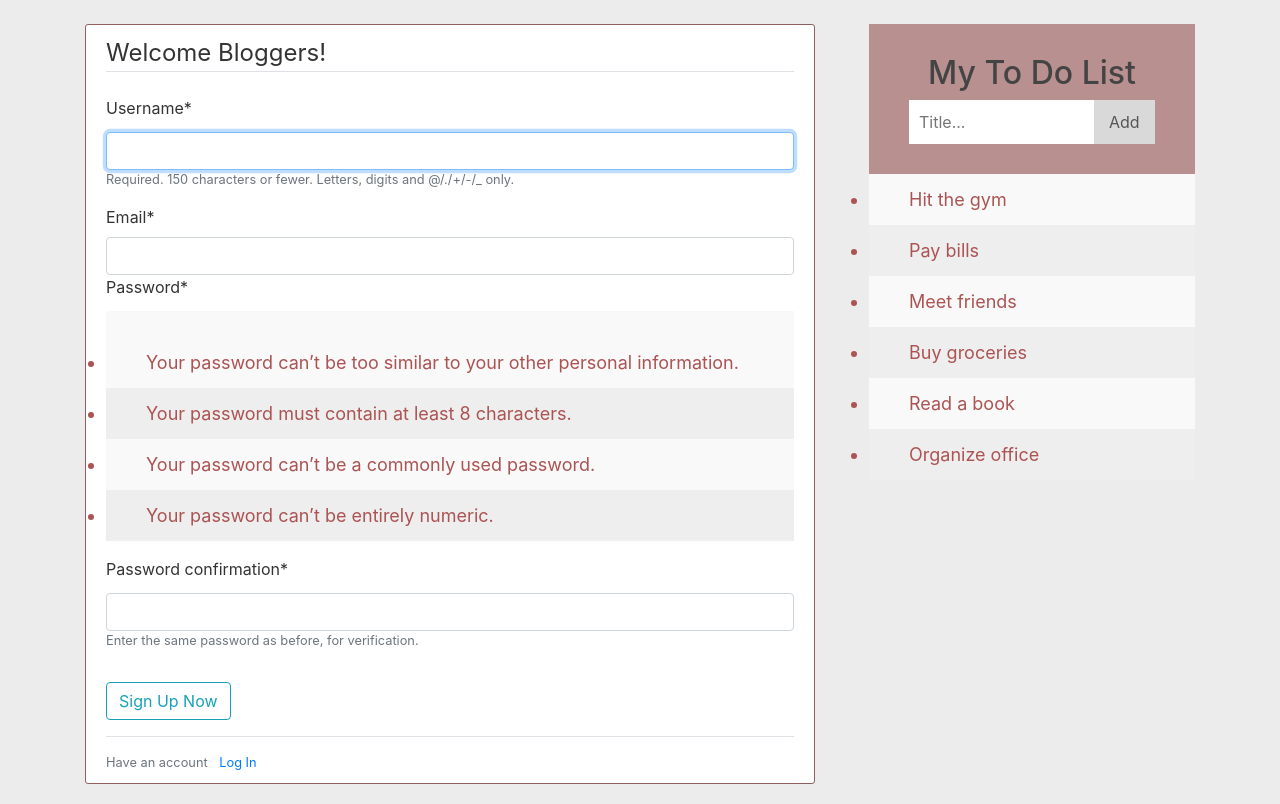
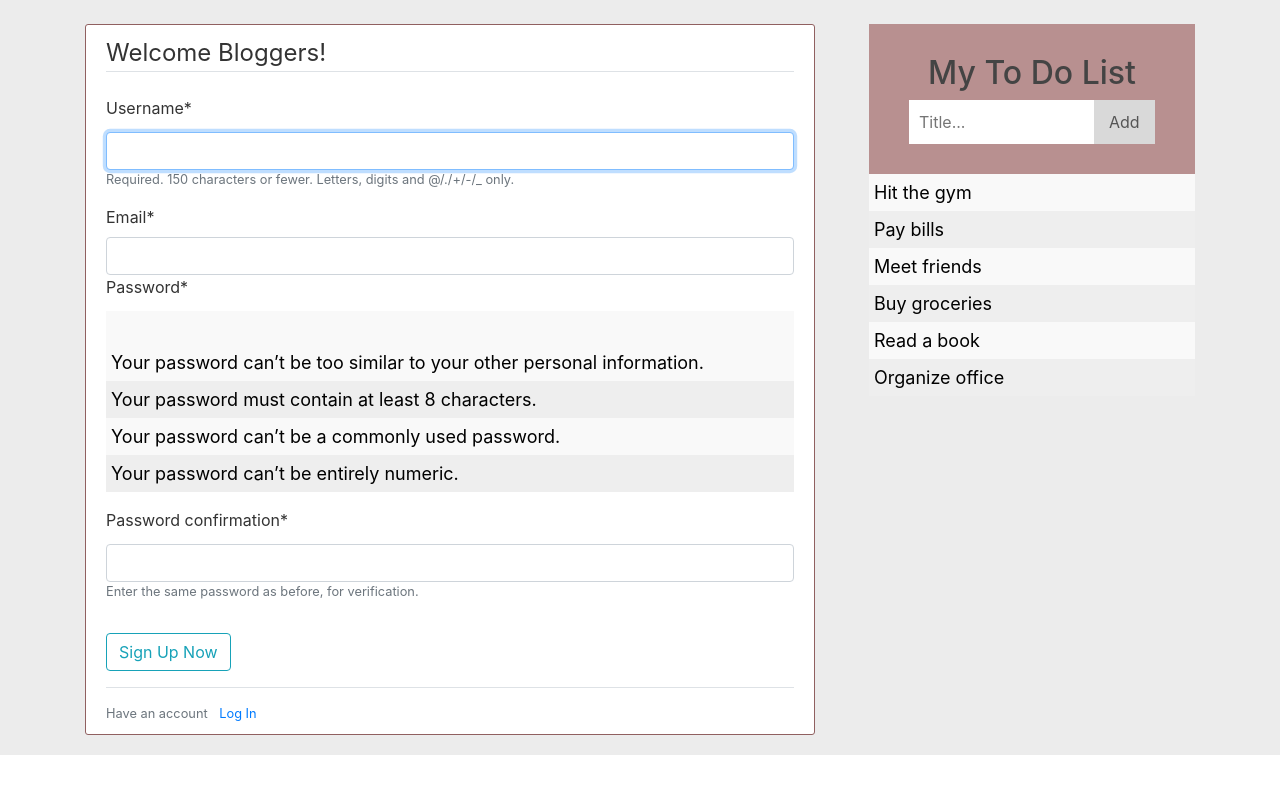
Before and after one commit to ShoonLeiNaing/Django-Web, a Django app: page /register/ in a window 1280 px wide. Shown: the part 56-860 px from the top of the page. After the commit the page ends 811 px from the top, so only its background shows below. Run offline with Django 3.2, Linux system fonts and the light colour scheme; some libraries are stand-ins or nearby versions.

Commit message:
Update register.html

```diff
--- a/users/Templates/users/register.html
+++ b/users/Templates/users/register.html
@@ -1,6 +1,13 @@
 {% extends "blog/base.html" %}
 {% load crispy_forms_tags %}
 {% block content %}
+<style>
+ ul li{
+    color: black;
+    padding: 5px 5px 5px 5px;
+    list-style-type: none
+    }
+</style>
     <div class="content-section">
         <form method="POST">
             {% csrf_token %}
```
